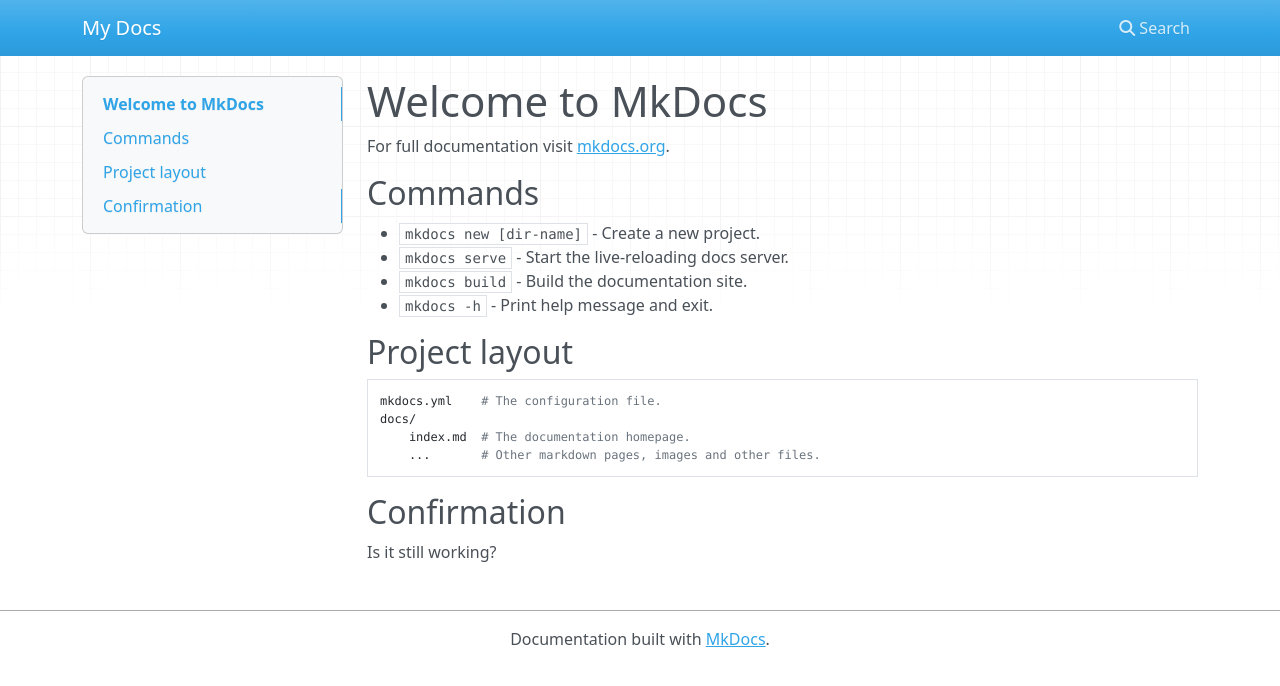
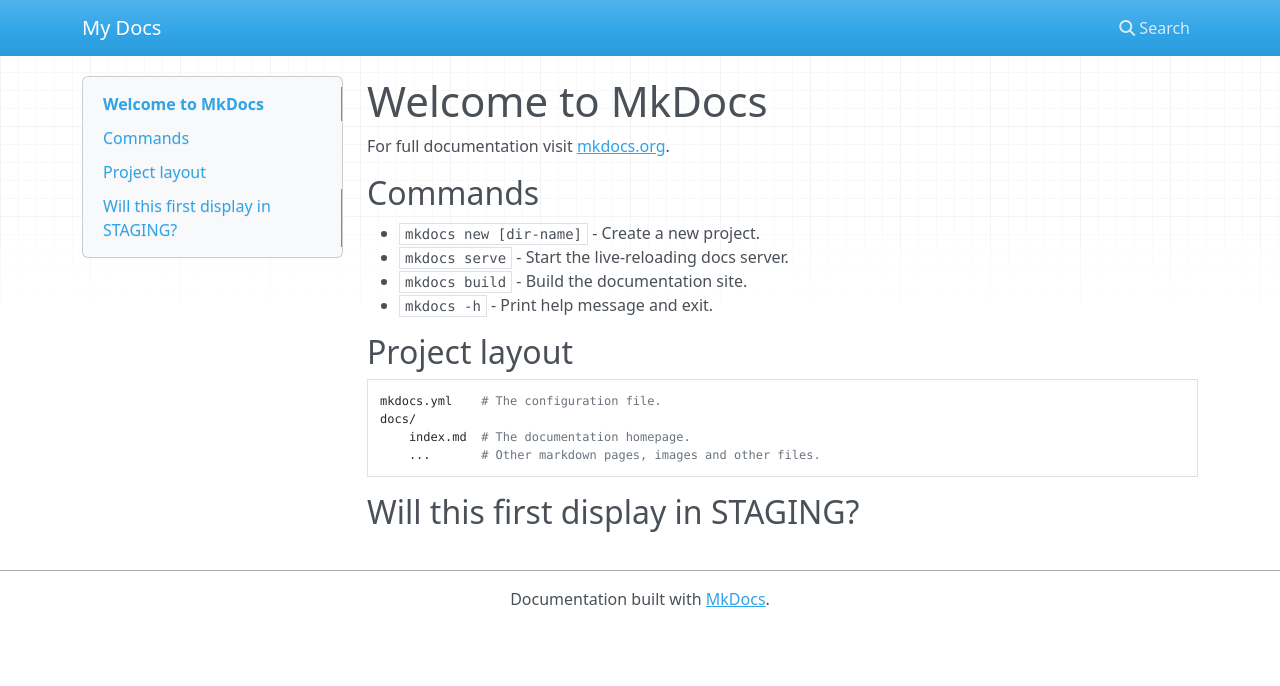
Before and after one commit to wrikto/blog, an MkDocs documentation site: the page built from blog/docs/index.md, in a window 1280 px wide. Shown: the top 686 px of the page. Built offline with MkDocs 1.6.1, drawn with Linux system fonts in a browser that asks for light colours; nearby versions of some CDN libraries.

Commit message:
Updated index.md

```diff
--- a/blog/docs/index.md
+++ b/blog/docs/index.md
@@ -17,5 +17,4 @@
         ...       # Other markdown pages, images and other files.
 
 
-## Confirmation
-Is it still working?
+## Will this first display in STAGING?
```
Also changed, not shown: blog/.github/workflows/run_tests.yml (added).
